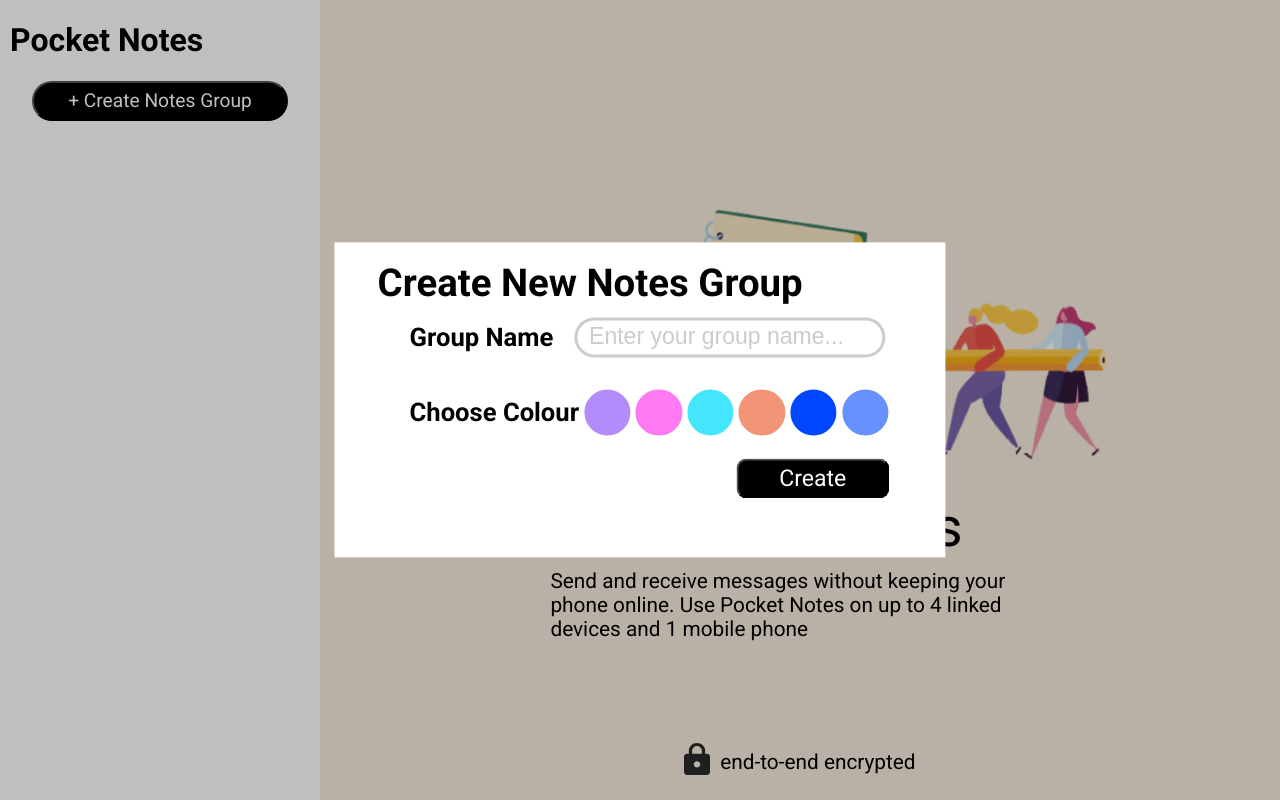
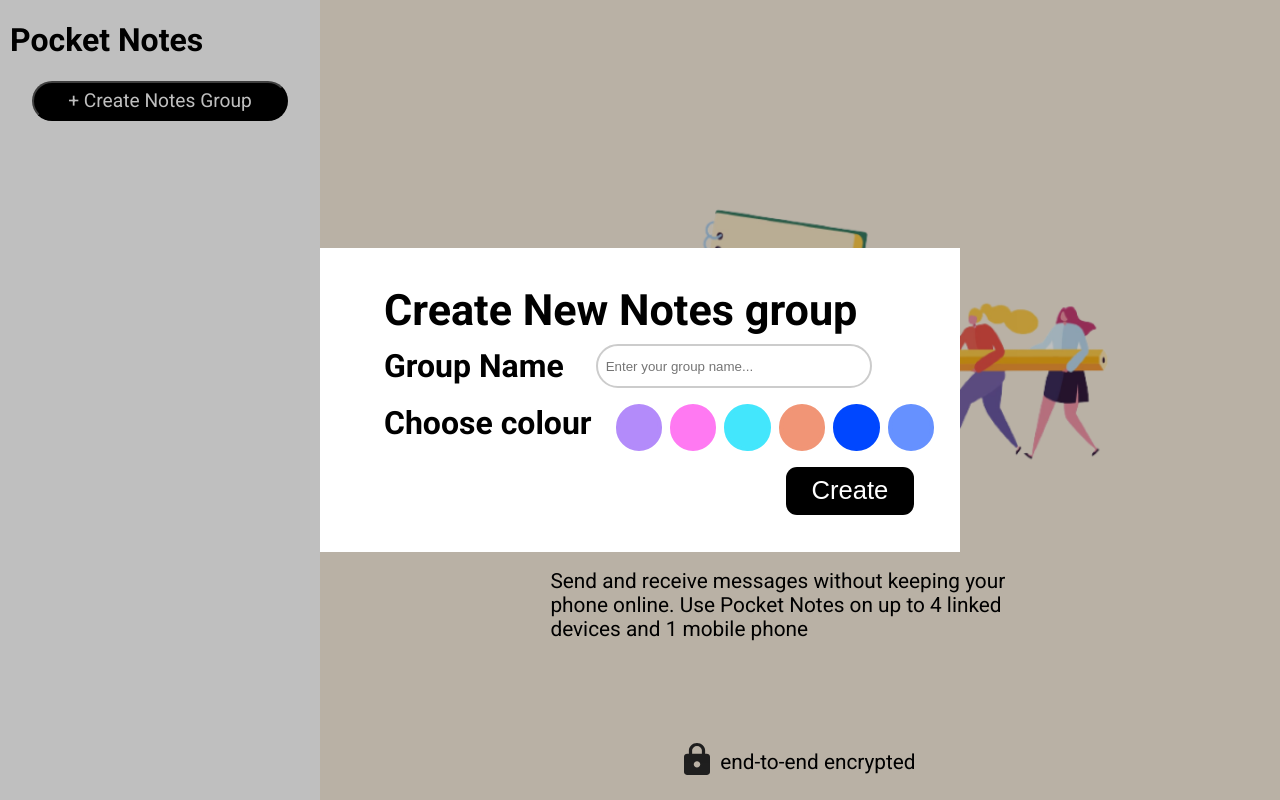
Before and after one commit to sumit7894/Note-Taking-App, a React (Create React App) app: page / in a window 1280 px wide. Both pictures are taken after a click on the button "+ Create Notes Group". Built offline with nearby package versions, Linux system fonts and the light colour scheme.

Commit message:
fixed design

```diff
--- a/src/Components/NotesWindow/noteswindow.module.css
+++ b/src/Components/NotesWindow/noteswindow.module.css
@@ -45,6 +45,7 @@
     align-items: center;
 }
 .text_area{
+    margin-left: 3%;
     height: 73%;
     width: 94%;
     border-radius: 10px;
@@ -56,7 +57,7 @@
 
 .text_area_button_img{
 position: relative;
-right: 9%;
+right: 7vh;
 top: 25%;
 }
 .text_area_button_img:hover{
--- a/src/Components/Popup/Popup.jsx
+++ b/src/Components/Popup/Popup.jsx
@@ -25,26 +25,34 @@ const Popup = ({list,setList,setDisplayPopup}) => {
       setDisplayPopup(false);
     }
   return (
-    <div className={Styles.popup}>
-      <div className={Styles.heading}>Create New Notes Group</div>
-      <div className={Styles.name}>
-        <div className={Styles.subHeadingOne}>Group Name</div>
-        <input type='text' placeholder='Enter your group name...'
-        value={groupName} onChange={(e)=>setGroupName(e.target.value)}
-        />
-      </div>
-      <div className={Styles.choices}>
-        <div className={Styles.subHeadingTwo}>Choose Colour</div>
+    <div className={Styles.popup_container}>
+      <div className={Styles.popup}>
+        <div className={Styles.heading}>Create New Notes group</div>
+        <div className={Styles.name_container}>
+          <div className={Styles.subHeading}>Group Name </div>
+          <div className={Styles.name_input}>
+            <input type='text' placeholder='Enter your group name...'
+            value={groupName} onChange={(e)=>setGroupName(e.target.value)}
+            ></input>
+          </div>
+        </div>
+        <div className={Styles.choice_container}>
+          <div className={Styles.subHeading}>Choose colour</div>
+        <div className={Styles.container}>
         {COLOR_CHOICES.map((item,idx)=>
         <div className={Styles.colorDiv}
         style={{backgroundColor:item.color,
         border: selectedColor === idx ? "4px solid black":"4px solid"+item.color}}
         key={idx} onClick={()=>setSelectedColor(idx)}/>
         )}
-      </div>
-      <button className={Styles.createBtn} onClick={handleClick}>
+        </div>
+        </div>
+        <div className={Styles.button}>
+        <button className={Styles.create_button} onClick={handleClick}>
         Create
       </button>
+        </div>
+      </div>
     </div>
   )
 }
--- a/src/Components/Popup/popup.module.css
+++ b/src/Components/Popup/popup.module.css
@@ -1,141 +1,180 @@
-.popup{
+.popup_container{
     position: fixed;
+    transform: translate(-50%,-50%);
+    background-color: white;
+    height: 38vh;
+    width: 50vw;
     top: 50%;
     left: 50%;
-    transform: translate(-50%, -50%);
-    height: 35vh;
-    width: 45vw;
-    background-color: white;
-    z-index: 10;
-    font-family: "Roboto";
-    padding: 2.2vh;
-}
-
-.heading{
-    margin-left: 2vw;
-    font-size: 3vw;
-    font-weight: 600;
-    margin-bottom: 1.5vh;
-}
-.subHeadingOne{
-    font-weight: 550;
-    font-size: 2vw;
-}
-.subHeadingTwo{
-    font-weight: 550;
-    font-size: 2vw;
-    margin-right: 1;
-}
-.name{
-    margin-left: 10%;
     display: flex;
     align-items: center;
-    margin-bottom: 4vh;
+    font-family: "Roboto";
 }
-input{
-    height: 0.8vw;
-    font-size: 1.3rem;
+.popup{
+    /* border: 1px solid black; */
+    display:  flex;
+    flex-direction: column;
+    height: 100%;
+    width: 100%;
+    justify-content: center;
+    margin-left: 10%;
+}
+.heading{
+    font-size: 2.7rem;
+    font-weight: 600;
+    padding-bottom: 0.5rem;
+}
+.subHeading{
+    font-size: 2rem;
+    font-weight: 600;
+}
+.name_container{
+    display: flex;
+    gap: 2rem;
+    align-items: center;
+    padding-bottom: 1rem;
+}
+.name_container input{
+    border: 2px solid #CCCCCC;
+    height: 3vh;
+    padding:8px;
+    width: 20vw;
     border-radius: 22px;
-    padding: 12px;
-    border: solid 3px #CCCCCC;
-    margin-left: 4%;
-    width: 22vw;
 }
-input::placeholder{
-    color:#CCCCCC;
-    font-size: 1.8vw;
+.choice_container{
+    display: flex;
+    padding-bottom: 1rem;
 }
-.choices{
-    margin-left: 10%;
+.container{
+    margin-left: 1rem;
     display: flex;
-    align-items: center;
+    /* border: 2px solid black; */
 }
 .colorDiv{
+    margin-left: 0.5rem;
     flex-wrap: wrap;
     height: 3vw;
     width: 3vw;
     border-radius: 50%;
-    margin-left: 1%;
 }
 .colorDiv:hover{
     cursor: pointer;
 }
-.createBtn{
-    margin-left: 30vw;
-    margin-top: 4%;
-    width: 12vw;
-    height: 2.5rem;
-    background-color: black;
-    color: white;
-    font-family: "Roboto";
-    border-radius: 0.8vw;
-    font-size: 1.8vw;
+.create_button{
+background-color: black;
+color: white;
+border: black;
+height: 3rem;
+width: 10vw;
+font-size: 2vw;
+border-radius: 11px;
 }
-.createBtn:hover{
+.create_button:hover{
     cursor: pointer;
 }
-
-@media (min-width:500px) and (max-width: 767px) {
-    .popup{
-        height: 30vh;
-        width: 80vw;
+.button{
+    width: 92%;
+    display: flex;
+    justify-content: flex-end;
+}
+@media(min-width: 600px) and (max-width: 767px){
+    .popup_container{
+        height: 28vh;
+        width: 90vw;
     }
     .heading{
-        font-size: 5vw;
+
     }
-    .subHeadingOne{
+    .subHeading{
+
+    }
+    .colorDiv{
+        height: 2rem;
+        width: 2rem;
+    }
+    .name_container input{
+        width: 30vw;
+        height: 2vh;
+    }
+    .create_button{
+        height: 3rem;
+        width: 6rem;
+    }
+
+}
+@media(min-width: 572px) and (max-width: 596px){
+    .popup_container{
+        height: 28vh;
+        width: 90vw;
+    }
+    .heading{
+        font-size: 2rem;
+    }
+    .subHeading{
+        font-size: 1.5rem;
+    }
+    .colorDiv{
+        height: 2rem;
+        width: 2rem;
+    }
+    .name_container input{
+        width: 30vw;
+        height: 2vh;
+    }
+    .create_button{
+        height: 3rem;
+        width: 6rem;
+        font-size: 1rem;
+    }
+}
+
+@media(min-width: 420px) and (max-width: 572px){
+    .popup_container{
+        height: 28vh;
+        width: 90vw;
+    }
+    .heading{
+        font-size: 2rem;
+    }
+    .subHeading{
+        font-size: 1.5rem;
+    }
+    .colorDiv{
+        height: 1.5rem;
+        width: 1.5rem;
+    }
+    .name_container input{
+        width: 30vw;
+        height: 2vh;
+    }
+    .create_button{
+        height: 3rem;
+        width: 5rem;
+        font-size: 1rem;
+    }
+}
+@media(min-width: 0px) and (max-width: 420px){
+    .popup_container{
+        height: 22vh;
+        width: 90vw;
+    }
+    .heading{
+        font-size: 6vw;
+    }
+    .subHeading{
         font-size: 4vw;
     }
-    .subHeadingTwo{
+    .colorDiv{
+        height: 3vw;
+        width: 3vw;
+    }
+    .name_container input{
+        width: 30vw;
+        height: 1.5vh;
+    }
+    .create_button{
+        height: 7vw;
+        width: 20vw;
         font-size: 4vw;
     }
-    .createBtn{
-        margin-top: 6vw;
-        width: 20vw;
-        font-size: 4vw;
-        margin-left: 50vw;
-    }
-    .colorDiv{
-        height: 4vw;
-        width: 4vw;
-    }
-    input{
-        width: 36vw;
-    }
-    input::placeholder{
-        font-size: 2.5vw;
-    }
-  }
-  @media (min-width:0px) and (max-width: 500px) {
-    .popup{
-        height: 26vh;
-        width: 80vw;
-    }
-    .heading{
-        font-size: 5vw;
-    }
-    .subHeadingOne{
-        font-size: 4vw;
-
-    }
-    .subHeadingTwo{
-        font-size: 4vw;
-    }
-    .createBtn{
-        margin-top: 6vw;
-        width: 20vw;
-        font-size: 4vw;
-        margin-left: 50vw;
-    }
-    .colorDiv{
-        height: 4vw;
-        width: 4vw;
-    }
-    input{
-        width: 36vw;
-    }
-    input::placeholder{
-        font-size: 2.5vw;
-        padding: 1vw;
-    }
-  }
+}
--- a/src/Components/Sidebar/sidebar.module.css
+++ b/src/Components/Sidebar/sidebar.module.css
@@ -3,6 +3,7 @@
     width: 25%;
     background-color: white;
     font-family: "Roboto";
+    overflow-y: auto;
 }
 .heading{
     font-family: "Roboto";
```
